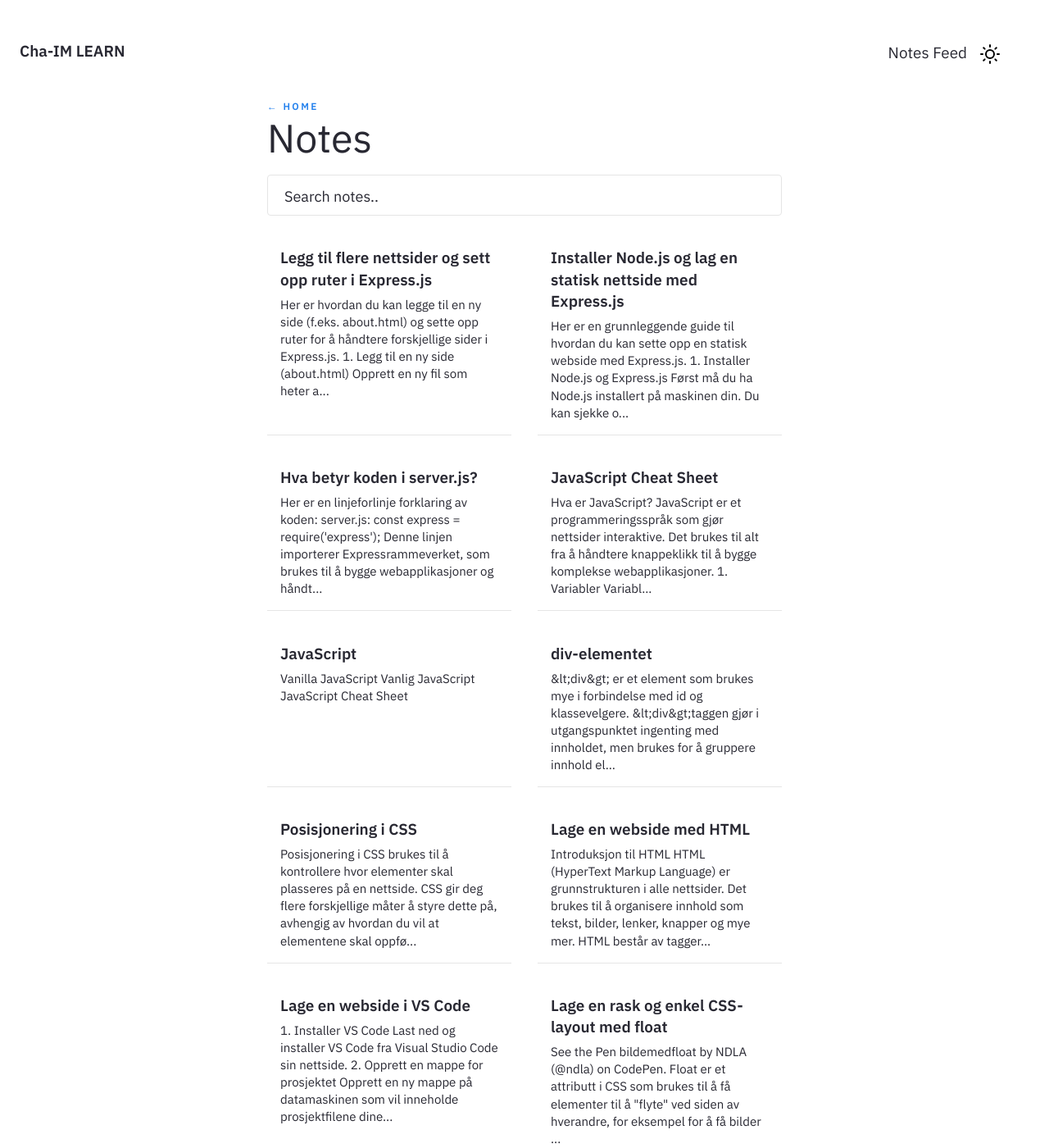
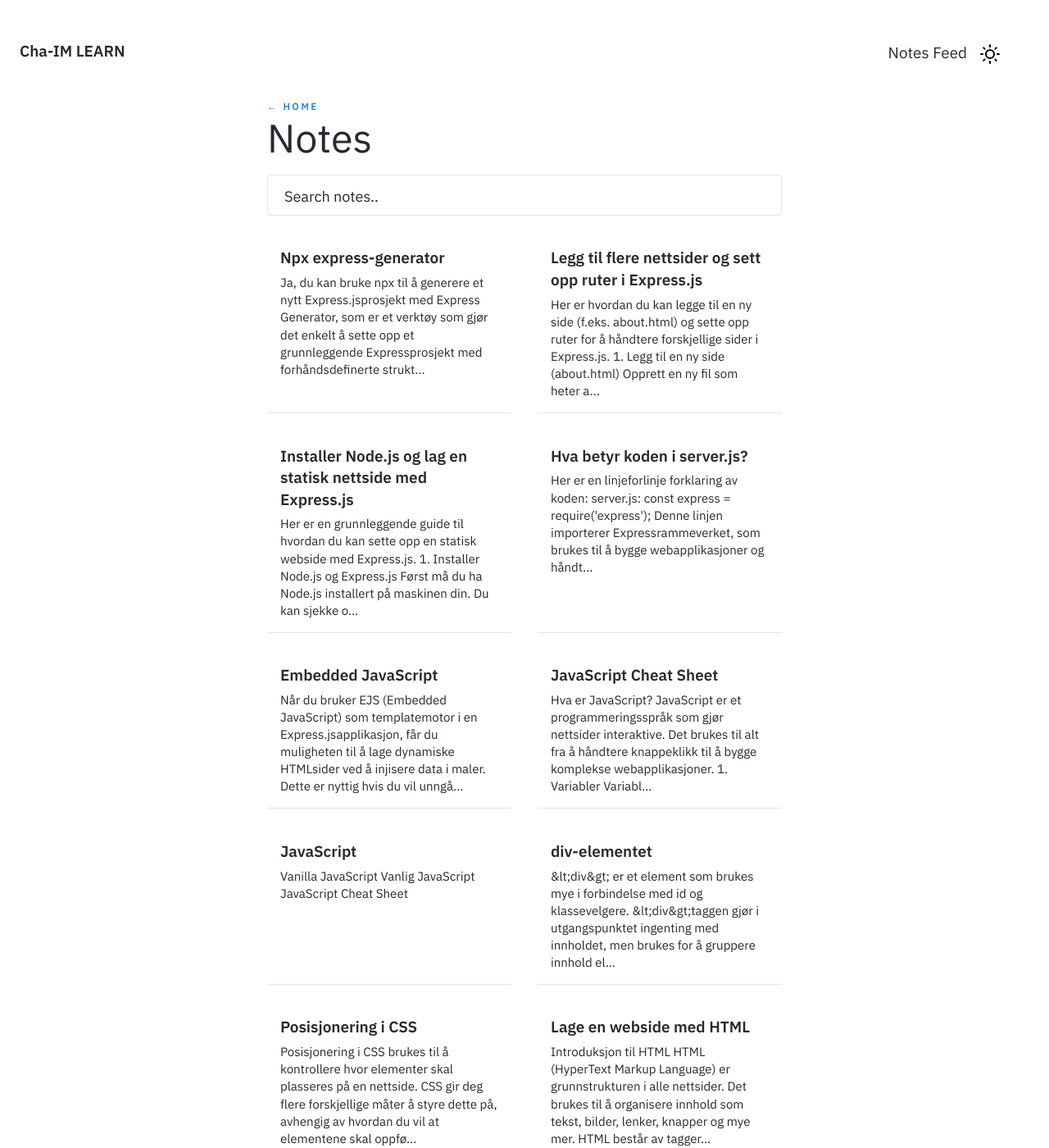
Before and after one commit to Cha-IM/cha-im.github.io, a Jekyll site: the page built from pages/notes.md, in a window 1280 px wide and 1400 px high. Shown: the whole window at 82% size. Built offline with Jekyll 4.4.1, drawn with Linux system fonts in a browser that asks for light colours.

Commit message:
Karls-MacBook-Pro-236.local 2024-10-22:14:19:43

````diff
--- /dev/null
+++ b/_notes/Public/Utvikling/Node.js og Express.js/Embedded JavaScript.md
@@ -0,0 +1,157 @@
+---
+title: Embedded JavaScript
+feed: show
+date: 22-10-2024
+---
+
+Når du bruker **EJS (Embedded JavaScript)** som templatemotor i en Express.js-applikasjon, får du muligheten til å lage dynamiske HTML-sider ved å injisere data i maler. Dette er nyttig hvis du vil unngå å lage statiske HTML-sider for hver rute og heller bruke en mal som kan gjenbrukes med forskjellig innhold.
+
+### 1. Installer EJS
+
+Først må du installere EJS i prosjektet ditt:
+
+```bash
+npm install ejs
+```
+
+### 2. Konfigurer Express til å bruke EJS
+
+I `server.js`-filen må du konfigurere Express til å bruke EJS som templatemotor. Du kan også fjerne den statiske serveringen av HTML-sider fra `public`-mappen, siden vi nå skal bruke `.ejs`-filer.
+
+Oppdater `server.js` slik:
+
+```javascript
+const express = require('express');
+const path = require('path');
+const app = express();
+const PORT = 3000;
+
+// Sett 'views'-mappen som standardmappe for maler (EJS-filer)
+app.set('views', path.join(__dirname, 'views'));
+app.set('view engine', 'ejs');
+
+// Rute for hjemmesiden
+app.get('/', (req, res) => {
+  res.render('index', { title: 'Welcome', message: 'Welcome to my static website!' });
+});
+
+// Rute for "about"-siden
+app.get('/about', (req, res) => {
+  res.render('about', { title: 'About Us', message: 'This is the about page of our website.' });
+});
+
+// Start serveren
+app.listen(PORT, () => {
+  console.log(`Server is running on http://localhost:${PORT}`);
+});
+```
+
+### 3. Opprett EJS-maler
+
+Opprett en ny mappe som heter `views` i rotmappen din. Denne mappen vil inneholde alle EJS-malene dine.
+
+```bash
+mkdir views
+```
+
+#### Opprett `index.ejs`:
+
+```html
+<!-- views/index.ejs -->
+<!DOCTYPE html>
+<html lang="en">
+<head>
+  <meta charset="UTF-8">
+  <meta name="viewport" content="width=device-width, initial-scale=1.0">
+  <title><%= title %></title>
+  <link rel="stylesheet" href="/styles.css">
+</head>
+<body>
+  <h1><%= message %></h1>
+  <a href="/about">Learn more about us</a>
+</body>
+</html>
+```
+
+#### Opprett `about.ejs`:
+
+```html
+<!-- views/about.ejs -->
+<!DOCTYPE html>
+<html lang="en">
+<head>
+  <meta charset="UTF-8">
+  <meta name="viewport" content="width=device-width, initial-scale=1.0">
+  <title><%= title %></title>
+  <link rel="stylesheet" href="/styles.css">
+</head>
+<body>
+  <h1><%= title %></h1>
+  <p><%= message %></p>
+  <a href="/">Go back to Home</a>
+</body>
+</html>
+```
+
+### 4. Behold statisk CSS
+
+Selv om vi ikke bruker HTML-filer fra `public`-mappen lenger, kan vi fortsatt bruke Express til å servere CSS- og andre statiske filer derfra.
+
+Legg til følgende for å sikre at Express serverer CSS-filer:
+
+```javascript
+app.use(express.static(path.join(__dirname, 'public')));
+```
+
+Dette sikrer at vi fortsatt kan bruke CSS-filen `styles.css` i `public`-mappen.
+
+### 5. Start serveren på nytt
+
+Start serveren igjen:
+
+```bash
+node server.js
+```
+
+### 6. Test i nettleseren
+
+- Gå til [http://localhost:3000](http://localhost:3000) for å se hjemmesiden.
+- Klikk på lenken for å navigere til "about"-siden på [http://localhost:3000/about](http://localhost:3000/about).
+
+
+### **Ekstra**: Legg til data fra serveren (simulere en database)
+
+I stedet for å hardkode meldinger og data i ruter, kan du simulere en enkel database ved å lagre data i en lokal JavaScript-fil eller JSON-fil, og deretter sende denne informasjonen til EJS-malene. Dette vil gjøre applikasjonen mer dynamisk.
+
+Eksempel: Du kan lage en "team"-side hvor informasjon om teammedlemmer vises dynamisk fra et JSON-objekt.
+
+#### Eksempel:
+```javascript
+// server.js
+const team = [
+  { name: "Alice", role: "Developer" },
+  { name: "Bob", role: "Designer" },
+  { name: "Charlie", role: "Project Manager" }
+];
+
+app.get('/team', (req, res) => {
+  res.render('team', { title: 'Our Team', members: team });
+});
+```
+
+I `team.ejs` kan du loope gjennom teammedlemmene:
+
+```html
+<!-- views/team.ejs -->
+<h1><%= title %></h1>
+<ul>
+  <% members.forEach(function(member) { %>
+    <li><%= member.name %> - <%= member.role %></li>
+  <% }) %>
+</ul>
+```
+
+
+### Oppsummering
+
+Ved å bruke **EJS** som templatemotor, kan du nå dynamisk generere HTML-sider basert på data sendt fra serveren. Du har lært å sette opp EJS, opprette maler, og injisere data fra Express-ruter ved å bruke `res.render()`. Dette gir mer fleksibilitet og reduserer repetisjon i HTML-koden din.
--- /dev/null
+++ b/_notes/Public/Utvikling/Node.js og Express.js/Npx express-generator.md
@@ -0,0 +1,90 @@
+---
+title: Npx express-generator
+feed: show
+date: 22-10-2024
+---
+
+Ja, du kan bruke **npx** til å generere et nytt Express.js-prosjekt med **Express Generator**, som er et verktøy som gjør det enkelt å sette opp et grunnleggende Express-prosjekt med forhåndsdefinerte strukturer og konfigurasjoner. Her er en trinnvis guide for hvordan du gjør det:
+
+### 1. Installer Express Generator
+
+Du kan installere Express Generator globalt på systemet ditt, eller bruke **npx** for å kjøre det uten å installere det globalt. Det anbefales å bruke **npx** for å unngå globale installasjoner. Slik gjør du det:
+
+```bash
+npx express-generator my-express-app
+```
+
+Dette vil opprette en ny mappe kalt `my-express-app` med alle nødvendige filer og mapper for et grunnleggende Express-prosjekt.
+
+### 2. Naviger til prosjektmappen
+
+Gå inn i den opprettede mappen:
+
+```bash
+cd my-express-app
+```
+
+### 3. Installer avhengigheter
+
+Kjør følgende kommando for å installere de nødvendige avhengighetene som ble definert i `package.json`-filen:
+
+```bash
+npm install
+```
+
+### 4. Start serveren
+
+Etter at avhengighetene er installert, kan du starte serveren:
+
+```bash
+npm start
+```
+
+Som standard vil serveren lytte på port 3000. Du kan åpne nettleseren din og navigere til [http://localhost:3000](http://localhost:3000) for å se den genererte Express-applikasjonen.
+
+### 5. Prosjektstruktur
+
+Når du oppretter prosjektet med **Express Generator**, vil du ha en struktur som ligner på følgende:
+
+```
+my-express-app/
+├── app.js            # Hovedfilen for applikasjonen
+├── bin/
+│   └── www           # Fil for å starte serveren
+├── public/           # Statisk innhold (CSS, JS, bilder)
+│   ├── images/
+│   ├── javascripts/
+│   └── stylesheets/
+├── routes/           # Definerte ruter
+│   ├── index.js
+│   └── users.js
+├── views/            # Templater (f.eks. EJS, Pug)
+│   ├── error.ejs
+│   └── index.ejs
+├── package.json      # Prosjektkonfigurasjon og avhengigheter
+└── README.md         # Prosjektbeskrivelse
+```
+
+### 6. Redigere ruter og visninger
+
+Du kan nå begynne å redigere rutene i `routes`-mappen og oppdatere visningene i `views`-mappen. Standardruten er definert i `routes/index.js`, og du kan tilpasse den etter behov.
+
+### Eksempel på en enkel rute
+
+I `routes/index.js` kan du for eksempel oppdatere standard GET-ruten til å sende en annen melding:
+
+```javascript
+const express = require('express');
+const router = express.Router();
+
+/* GET home page. */
+router.get('/', (req, res) => {
+  res.render('index', { title: 'My Express App' }); // Endre tittelen her
+});
+
+module.exports = router;
+```
+
+### Oppsummering
+
+Ved å bruke **npx express-generator** kan du raskt sette opp en grunnleggende Express.js-applikasjon med en strukturert mappeoppsett og forhåndsdefinerte filer. Dette er en effektiv måte å komme i gang med utviklingen av Express-baserte applikasjoner, slik at du kan fokusere på å bygge funksjonaliteten i stedet for å sette opp grunnleggende konfigurasjoner.
````
Also changed, not shown: _notes/Public/Utvikling/Node.js og Express.js/Node.js og Express.md (+1 -1 lines), .obsidian/workspace.json.
